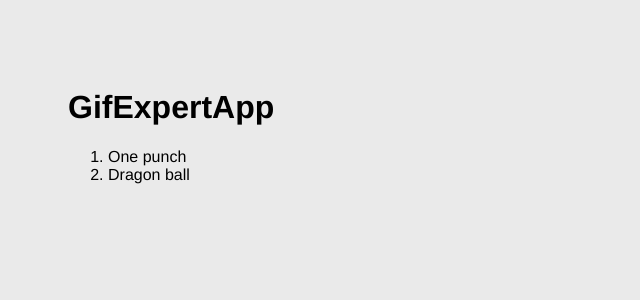
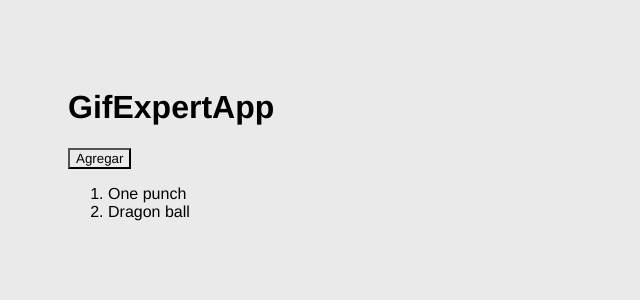
Before and after one commit to cleonsc/react-gif-expert, a React (Vite) app: page / in a window 1280 px wide. Shown: the top 300 px of the page, without its empty margins (0-640 px from the left). Built offline with nearby package versions, Linux system fonts and the light colour scheme.

Commit message:
[add] button "Agregar" and handle it

```diff
--- a/src/GifExpertApp.jsx
+++ b/src/GifExpertApp.jsx
@@ -2,7 +2,11 @@ import React, { useState } from 'react'
 
 export const GifExpertApp = () => {
   const [categories, setCategories] = useState(['One punch', 'Dragon ball']);
-  console.log(categories);
+
+  const handleAddCategory = () => {
+    //add valorant
+    setCategories([...categories, 'Valorant']);
+  }
   return (
     <>
       {/* title */}
@@ -11,6 +15,7 @@ export const GifExpertApp = () => {
       {/* input */}
 
       {/* gif list */}
+      <button onClick={handleAddCategory}>Agregar</button>
       <ol>
         {/* gif item */}
         {categories.map((category, index) => {
```
